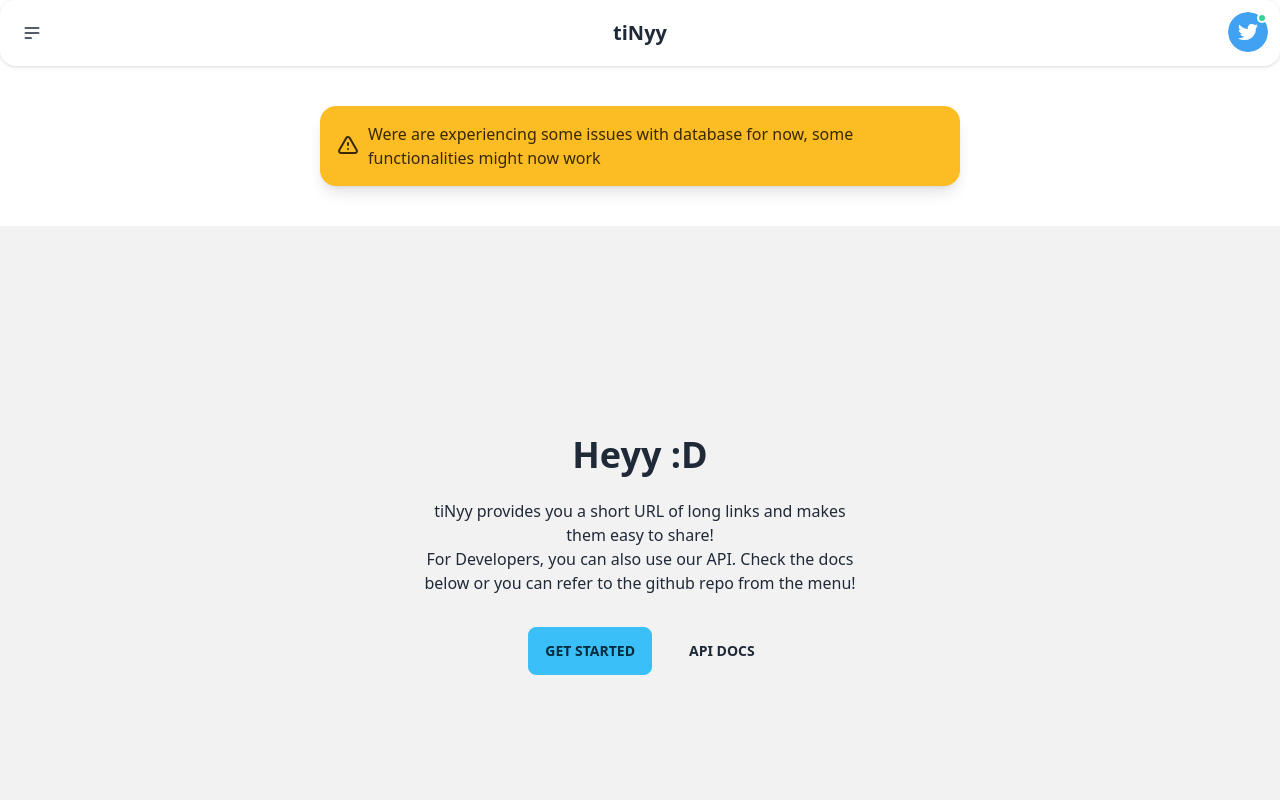
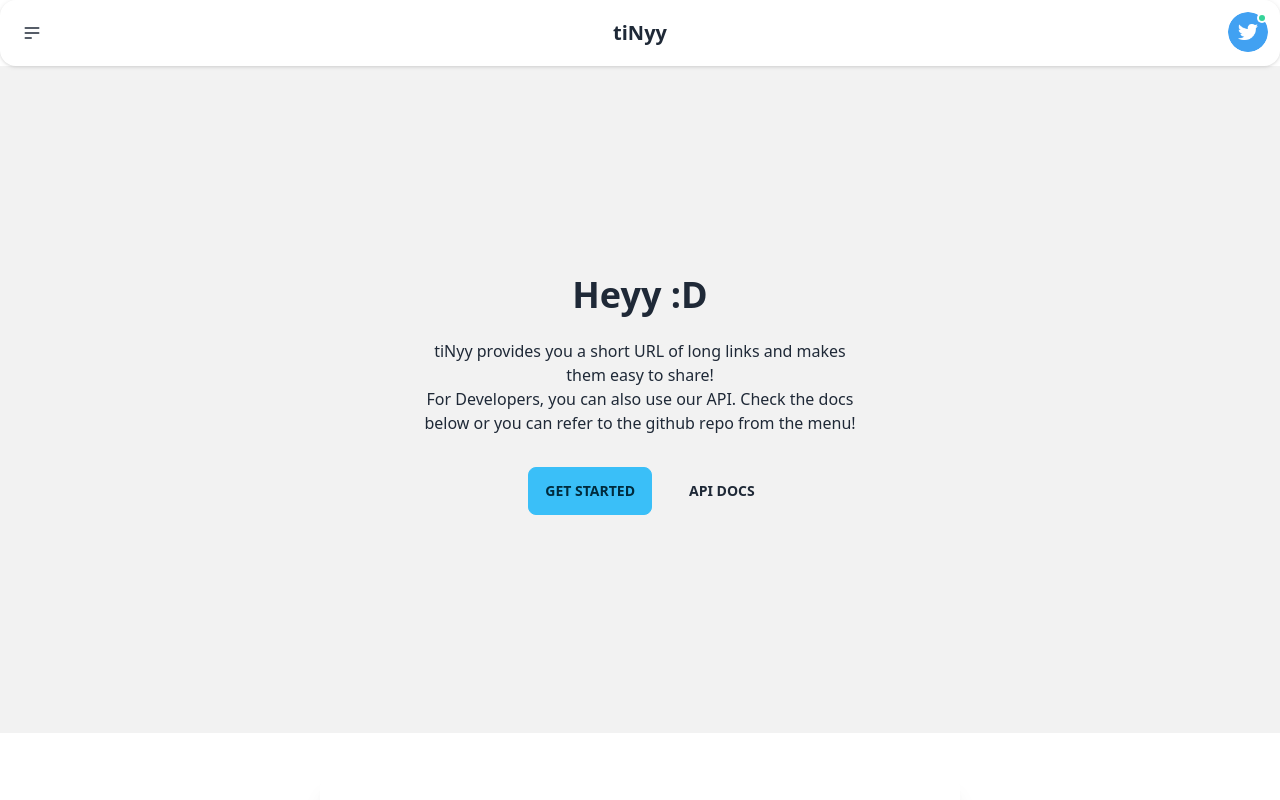
Before and after one commit to pratikpakhale/URL-Shortner-Web-API, a React (Create React App) app: page / in a window 1280 px wide. Shown: the top 800 px of the page. Built offline with nearby package versions, Linux system fonts and the light colour scheme; no server answers.

Commit message:
removed the alert

```diff
--- a/src/App.js
+++ b/src/App.js
@@ -10,7 +10,7 @@ function App() {
   return (
     <div className='h-screen scroll-smooth'>
       <Navbar />
-      <div class='alert alert-warning shadow-lg my-10 w-1/2 mx-auto'>
+      {/* <div class='alert alert-warning shadow-lg my-10 w-1/2 mx-auto'>
         <div>
           <svg
             xmlns='http://www.w3.org/2000/svg'
@@ -30,7 +30,7 @@ function App() {
             functionalities might now work
           </span>
         </div>
-      </div>
+      </div> */}
       <Hero />
       <Form />
       <Hr id='APIdocs' />
```
